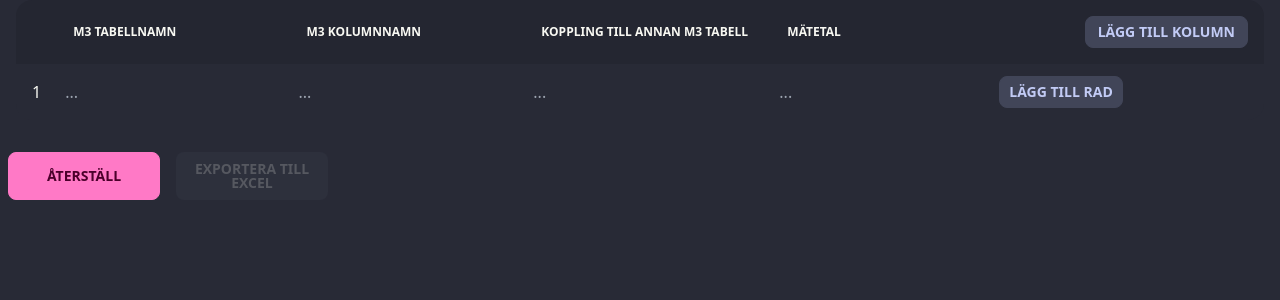
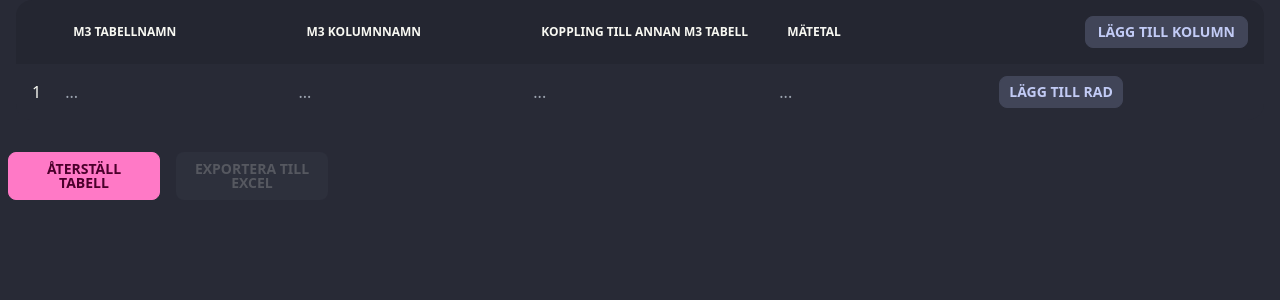
Before and after one commit to oliie/jak-tabell, a SvelteKit app: page / in a window 1280 px wide. Shown: the top 300 px of the page. Built offline with nearby package versions, Linux system fonts and the light colour scheme.

Commit message:
- adds text

```diff
--- a/src/routes/+page.svelte
+++ b/src/routes/+page.svelte
@@ -139,7 +139,7 @@
 
 <div class="text-center">
   <div class="mt-8 ml-2 grid grid-cols-2 gap-4 w-1/4">
-    <button class="btn btn-primary" on:click={resetTable}> Återställ </button>
+    <button class="btn btn-primary" on:click={resetTable}> Återställ tabell </button>
     <button disabled={!isValid} class="btn btn-secondary" on:click={exportToExcel}>
       Exportera till Excel
     </button>
```
